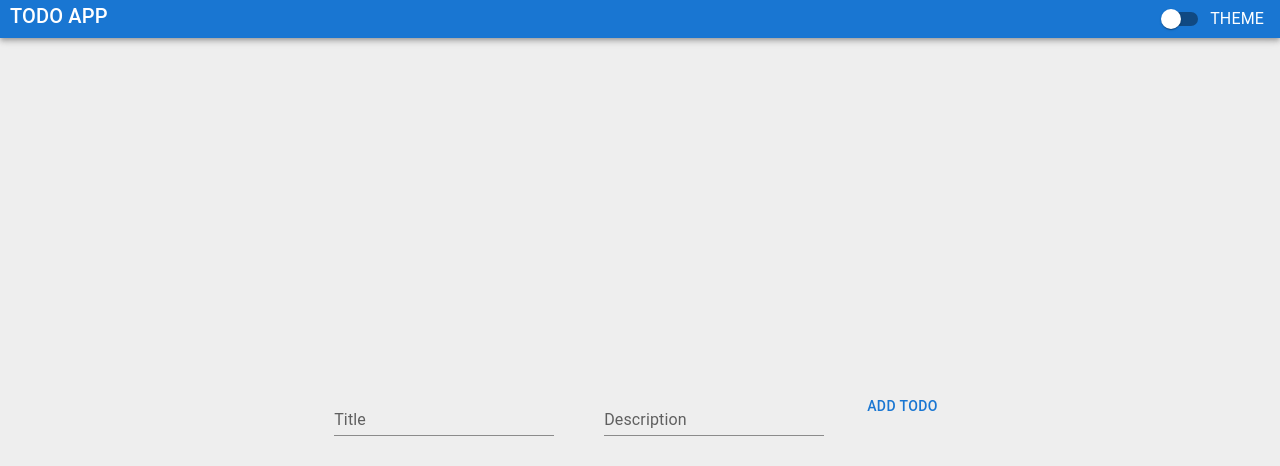
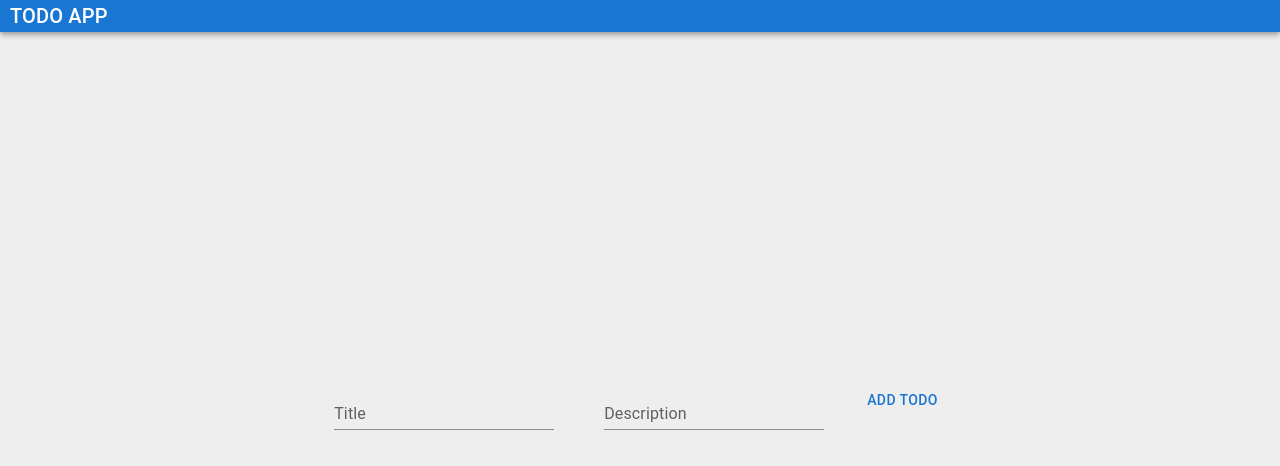
Before and after one commit to ShashwatPS/Todo-App, a React (Vite) app in the folder Frontend/Todo-App/: page /addtodo in a window 1280 px wide. Shown: the top 466 px of the page. Built offline with nearby package versions, Linux system fonts and the light colour scheme; no server answers.

Commit message:
Removed the theme Button

```diff
--- a/Frontend/Todo-App/src/AppBar.jsx
+++ b/Frontend/Todo-App/src/AppBar.jsx
@@ -18,12 +18,6 @@ function Appbar(){
                     >
                         TODO APP
                     </Typography>
-                    <FormControlLabel
-                        value="end"
-                        control={<Switch color="default" />}
-                        label="THEME"
-                        labelPlacement="end"
-                    />
                 </div>
             </AppBar>
         </div>
```
